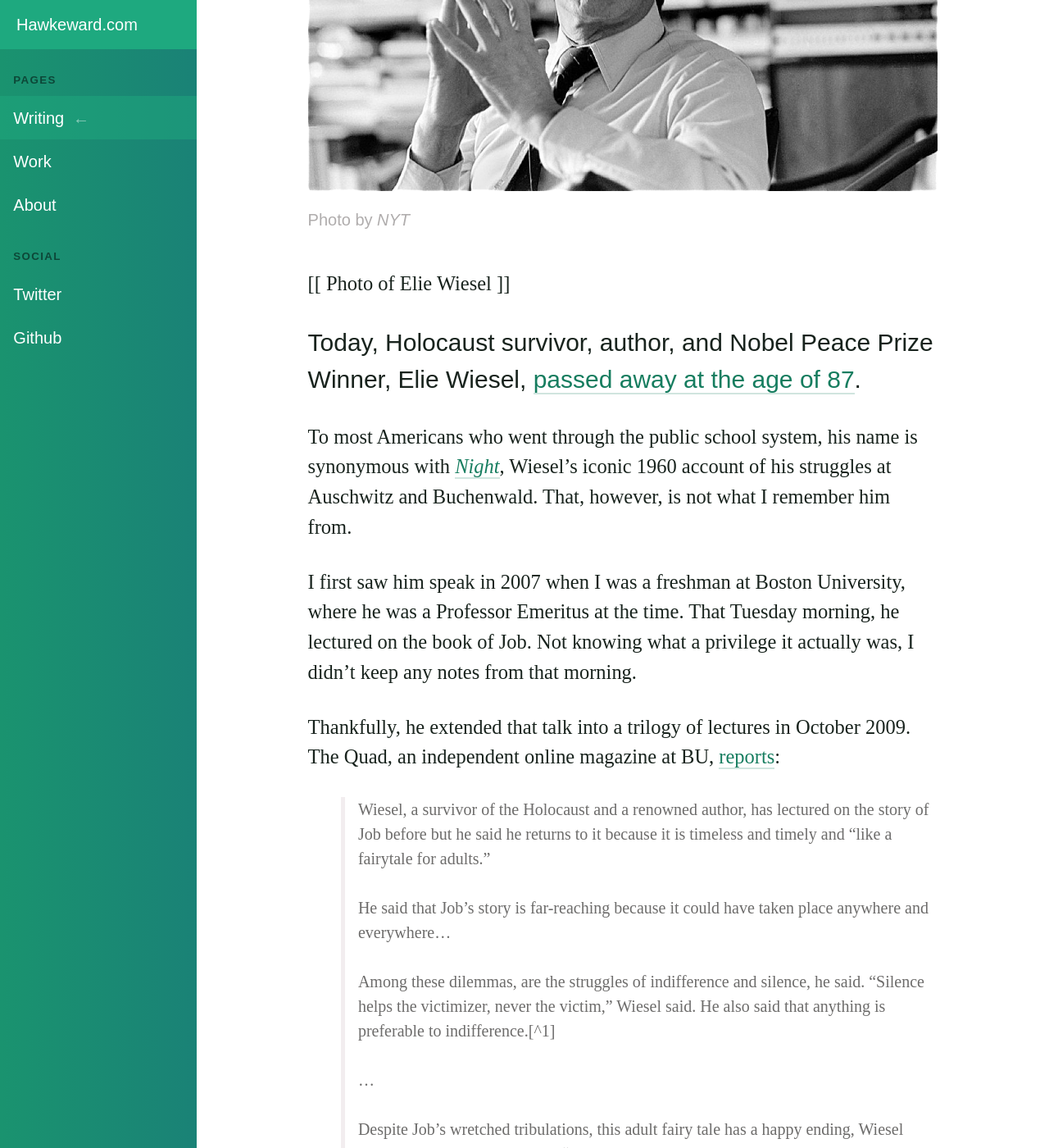
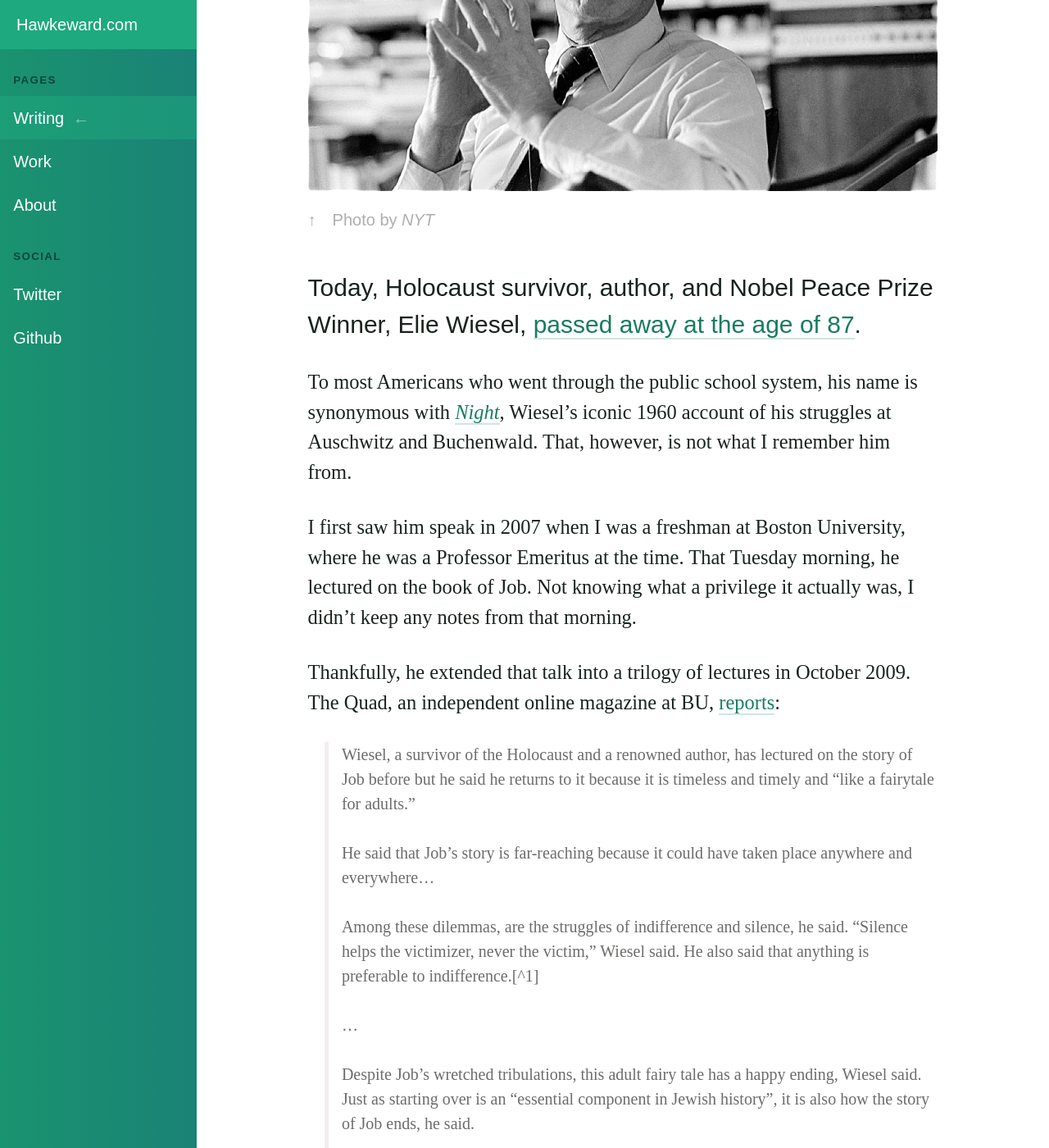
Before and after one commit to whbassignani/whbassignani.github.io, a Jekyll site: the page built from _posts/writing/2016-07-02-elie-wiesel.md, in a window 1280 px wide and 1400 px high, scrolled down 456 px. Shown: the whole window at 82% size. Built offline with Jekyll 4.4.1, drawn with Linux system fonts in a browser that asks for light colours; some web fonts are replaced.

Commit message:
Updating photo captions with arrows

```diff
--- a/_posts/writing/2016-07-02-elie-wiesel.md
+++ b/_posts/writing/2016-07-02-elie-wiesel.md
@@ -14,8 +14,6 @@
   url: /assets/writing/2016-07-02-elie-wiesel/banner-320.jpg
 - caption: Photo by <i>NYT</i>
 ---
-
-[[ Photo of Elie Wiesel ]]
 
 <p class="lede">Today, Holocaust survivor, author, and Nobel Peace Prize Winner, Elie Wiesel, <a href="http://www.nytimes.com/2016/07/03/world/europe/elie-wiesel-auschwitz-survivor-and-nobel-peace-prize-winner-dies-at-87.html">passed away at the age of 87</a>.</p>
 
--- a/scss/_base.scss
+++ b/scss/_base.scss
@@ -53,7 +53,7 @@
   font-size: $type-medium;
 
   @media ($bp-small) {
-    margin-left: 2rem;
+    margin-left: $gutter-small;
   }
 }
 
--- a/scss/_image.scss
+++ b/scss/_image.scss
@@ -45,14 +45,27 @@
   @media ($bp-smaller) {
     margin-left: 0;
     margin-right: 0;
+    padding-left: $gutter-small;
+    position: relative;
+
+    &:before {
+      content: "↑";
+      display: inline-block;
+      position: absolute;
+      left: 0;
+      top: 0;
+    }
   }
 
   @media ($bp-small) {
     margin-top: $gutter-small;
+    padding-left: $gutter-medium;
     font-size: $type-medium;
   }
 
+/*
   @media ($bp-large) {
     width: 66.66666667%;
   }
+*/
 }
--- a/scss/_work.scss
+++ b/scss/_work.scss
@@ -1,8 +1,13 @@
 .archive-work .caption {
   color: $black;
-  font-family: $serif;
+//   font-family: $serif;
+
+  @media ($bp-large) {
+    width: 66.66666667%;
+  }
 }
 
+/*
 .archive-work .caption:before {
   @include bold-spaced-type;
 
@@ -12,6 +17,7 @@
   font-size: #{1/$type-ratio/$type-ratio}em;
   line-height: $line-height * $type-ratio * $type-ratio;
 }
+*/
 
 .archive-work-details {
   margin: 0;
```
